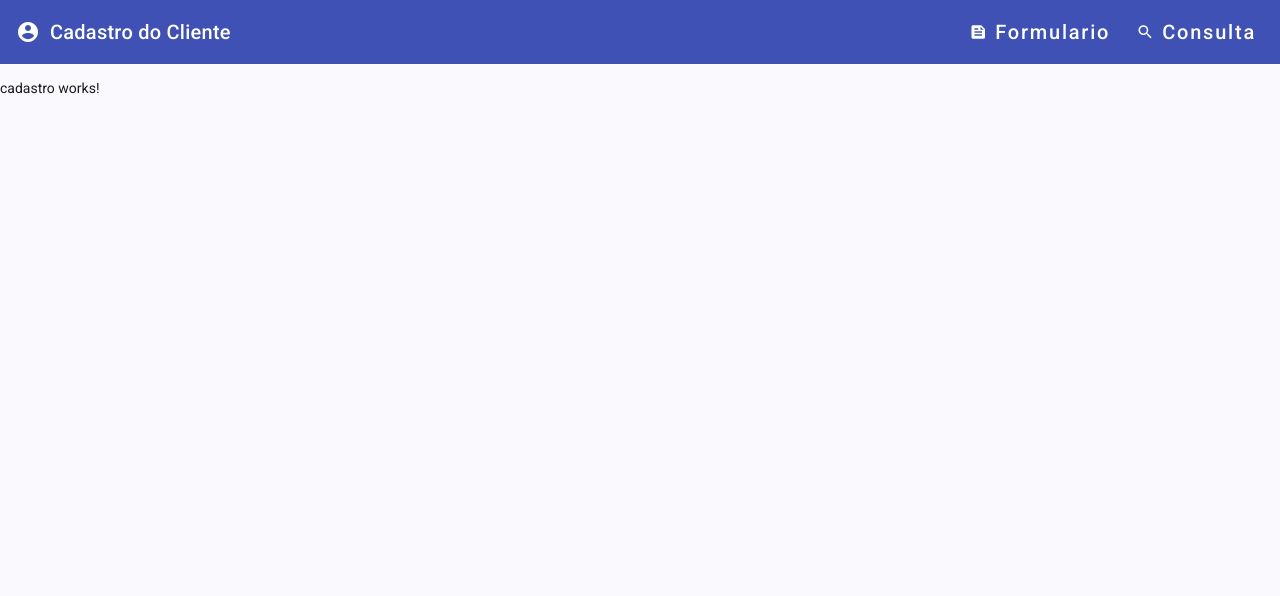
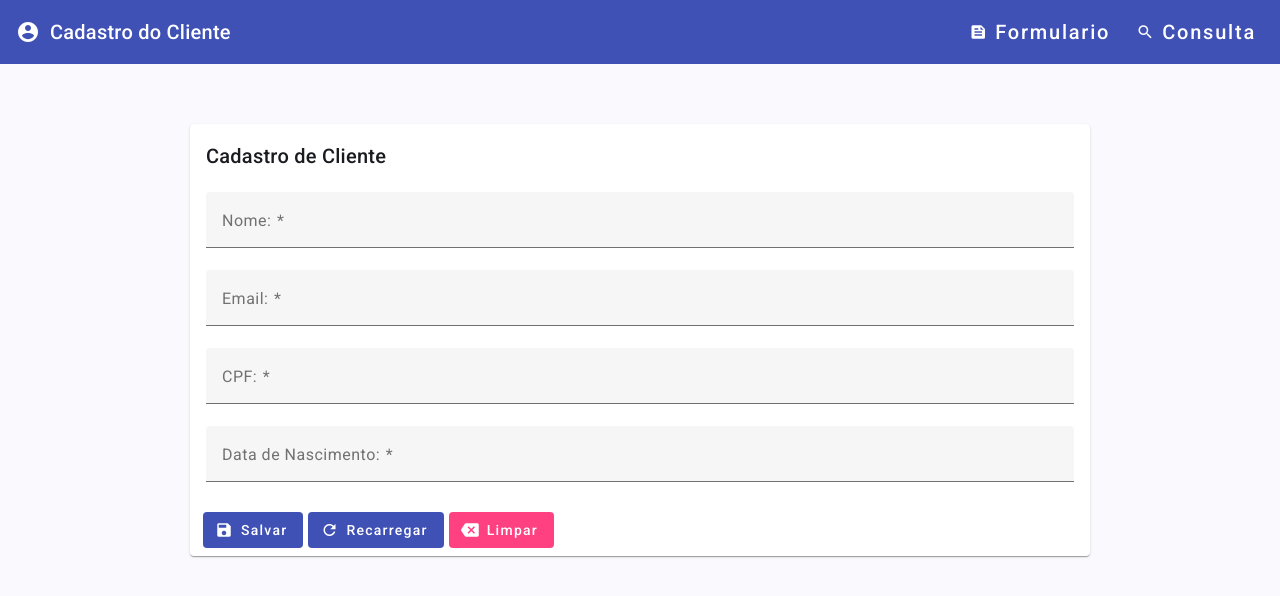
Before and after one commit to GabrielNZ/RegisterPage-Project, an Angular app: page /cadastro in a window 1280 px wide. Shown: the top 596 px of the page. Built offline with nearby package versions, Linux system fonts and the light colour scheme.

Commit message:
CREATED: Formulario in Cadastro Component

```diff
--- a/src/app/cadastro/cadastro.html
+++ b/src/app/cadastro/cadastro.html
@@ -1 +1,52 @@
-<p>cadastro works!</p>
+<div class="cadastro-div">
+    <div class="forms-div">
+        <form class="mt-60" #clienteFrm="ngForm">
+            <mat-card>
+                <mat-card-header>
+                    <mat-card-title>Cadastro de Cliente</mat-card-title>
+                </mat-card-header>
+                <mat-card-content class="mt-20">
+                    <div class="content-div">
+                        <mat-form-field class="full-width">
+                           <mat-label>Nome: </mat-label>
+                           <input matInput type="text" placeholder="Ex: Gabriel Zimmermann" name="nome" required >
+                        </mat-form-field>
+                    </div>
+
+                    <div class="content-div">
+                        <mat-form-field class="full-width">
+                           <mat-label>Email: </mat-label>
+                           <input matInput type="email" placeholder="Digite seu Email" name="email" required >
+                        </mat-form-field>
+                    </div>
+                    <div class="content-div">
+                        <mat-form-field class="full-width">
+                           <mat-label>CPF: </mat-label>
+                           <input matInput type="text" placeholder="Ex: 123.456.789-00" name="cpf" required >
+                        </mat-form-field>
+                    </div>
+                    <div class="content-div">
+                        <mat-form-field class="full-width">
+                           <mat-label>Data de Nascimento: </mat-label>
+                           <input matInput type="text" placeholder="Ex: 01/01/2000" name="dataNascimento" required >
+                        </mat-form-field>
+                    </div>
+                </mat-card-content>
+                <mat-card-actions class="actions-div ml-5">
+                  <button mat-flat-button color="primary">
+                    <mat-icon fontIcon="save"></mat-icon>
+                    Salvar
+                  </button>
+                  <button mat-flat-button color="primary">
+                    <mat-icon fontIcon="refresh"></mat-icon>
+                    Recarregar
+                  </button>
+                  <button mat-flat-button color="accent">
+                    <mat-icon fontIcon="backspace"></mat-icon>
+                    Limpar
+                  </button>
+                </mat-card-actions>
+            </mat-card>
+        </form>
+    </div>
+</div>
--- a/src/app/cadastro/cadastro.scss
+++ b/src/app/cadastro/cadastro.scss
@@ -0,0 +1,19 @@
+.cadastro-div {
+    display: flex;
+    flex-direction: row;
+    justify-content: center;
+}
+.forms-div {
+    display: flex;
+    flex-direction: column;
+    width: 900px;
+}
+.content-div {
+    display: flex;
+    flex-direction: row;
+    justify-content: start;
+    gap: 16px;
+}
+.actions-div {
+    gap: 5px;
+}
--- a/src/styles.scss
+++ b/src/styles.scss
@@ -22,3 +22,19 @@ body {
   margin: 0;
   height: 100%;
 }
+
+.ml-5 {
+  margin-left: 5px;
+}
+.mt-20 {
+  margin-top: 20px;
+}
+.mt-40 {
+  margin-top: 40px;
+}
+.mt-60 {
+  margin-top: 60px;
+}
+.full-width {
+  width: 100%;
+}
```
Also changed, not shown: src/app/cadastro/cadastro.ts (+7 -1 lines).
